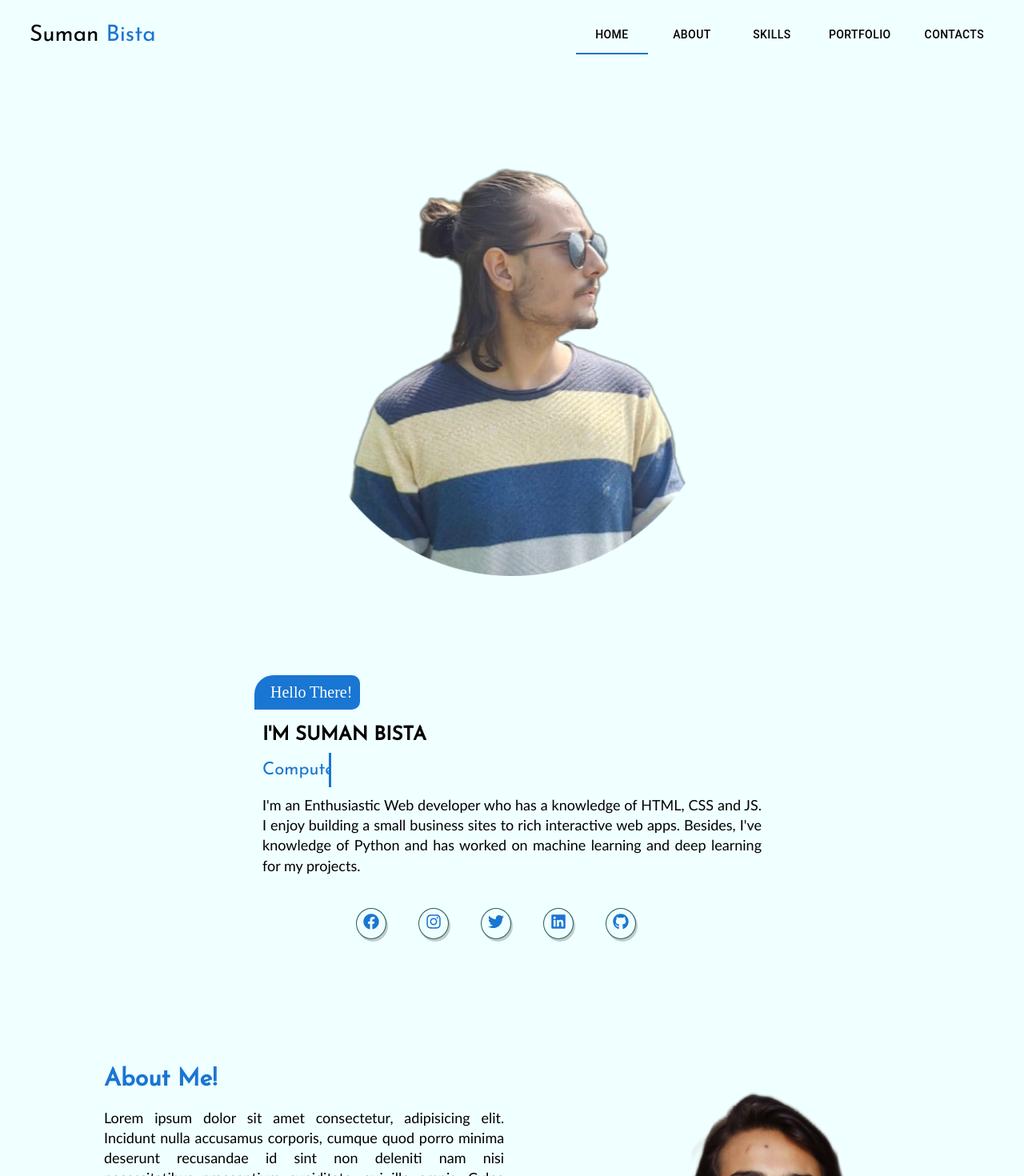
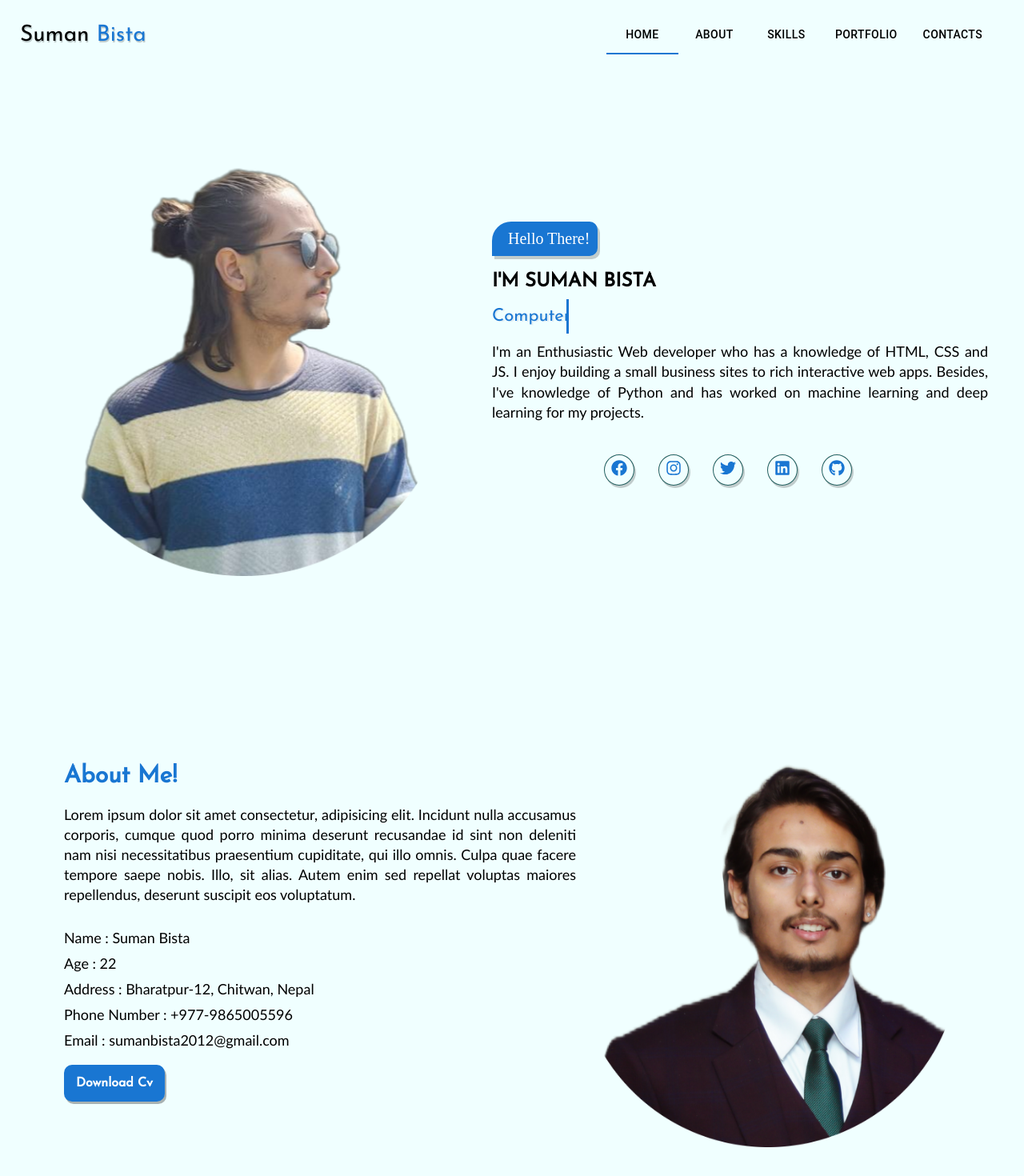
Before and after one commit to Suman-de-bista/react-portfolio, a React (Create React App) app: page / in a window 1280 px wide. Shown: the top 1470 px of the page at 80% size. Built offline with nearby package versions, Linux system fonts and the light colour scheme; the HTML template or start-up script is replaced by a standard one.

Commit message:
initial Commit

```diff
--- a/src/App.css
+++ b/src/App.css
@@ -16,10 +16,11 @@ body{
   align-items: center;
   justify-content: space-between;
   width: 100%;
-  padding: 20px 12px 0 12px;
+  padding: 20px 12px 0 0;
   position: fixed;
   /* margin-top: 10px; */
   flex-wrap: wrap;
+  /* background-color: azure; */
 
 }
 
@@ -27,16 +28,17 @@ body{
   font-size: 28px;
   font-family: 'Josefin Sans', sans-serif;
   padding-left: 25px;
+  text-shadow: 1px 2px rgba(0, 0, 0, 0.2);
 
 }
 .nav-bar-name span{
   color:#1976d2;
 }
 .nav-bar-btn{
-  margin-right: 12px;
+  margin-right: 24px;
 }
 .nav-bar-tab{
-  margin-right: 10px !important;
+  margin: 5px;
 }
 .nav-bar-tab:hover{
   background-color: #d2e0ee;
@@ -64,11 +66,11 @@ body{
 }
 .home-content{
   margin-top: 15vh;
-  padding: 0 50px;
-  width: 60%;
+  /* padding: 0 50px; */
+  width: 50%;
 }
 .content{
-  padding: 10px;
+  padding: 10px 0;
 }
 .home-content1{
   background-color: #1976d2;
@@ -81,6 +83,7 @@ body{
   color: white;
   /* border-radius: 10px 24px 0 10px; */
   border-radius: 24px 10px 10px 0;
+  box-shadow: 3px 4px rgba(0, 0, 0, 0.2);
 }
 
 .home-content2{
@@ -100,6 +103,7 @@ body{
   font-size: 22px;
   font-weight: 550;
   color: #1976d2;
+  text-shadow: 2px 1px rgba(159, 163, 197, 0.2);;
 }
 @keyframes text{
   0%{
@@ -134,7 +138,7 @@ body{
   border-radius: 50%;
   color: #1976d2;
   box-shadow: 2px 3px rgba(0,0,0,0.2);
-  margin-right: 40px;
+  margin-right: 30px;
   margin-top: 10px;
 }
 .home-content5 a:hover{
@@ -147,36 +151,42 @@ body{
 .about{
   display: flex;
   align-items: center ;
+  justify-content: center;
   width: 100%;
-  margin:30px 0;
-  padding: 50px 20px;
-
+  margin:50px 0;
+  padding: 50px 0px;
+  flex-wrap: wrap;
 }
 .about-me{
-  width: 100%;
-  padding:0 30px;
+  width: 50%;
+  /* padding:0 30px;   */
   display: flex;
   flex-direction: column;
   /* align-items: center; */
 }
 .me{
   margin-top: 20px;
-  padding-left: 80px;
-  padding-right: 30px;
+  /* padding-left: 80px;
+  padding-right: 30px; */
   /* text-align: center; */
+}
+.about-me-pic{
+  margin-top: 80px;
 }
 
 .about-me-pic img{
-  width: 80%;
+  width: 60vh;
 }
 .about-me-heading{
   color: #1976d2;
   font-size: 30px;
   font-family: 'Josefin Sans', sans-serif;
   font-weight: 600;
+  text-shadow: 2px 3  px rgba(0, 0, 0, 0.2);;
 }
 .about-me-contents{
   font-family:'Gill Sans', 'Gill Sans MT', Calibri, 'Trebuchet MS', sans-serif;
+
   font-size: 18px;
   line-height: 1.4;
 }
--- a/src/components/about.js
+++ b/src/components/about.js
@@ -2,7 +2,7 @@ import React from 'react';
 
 const About = () => {
     return (
-        <div className='about'>
+        <div className='about' id='nav-to-about'>
             <div className="about-me">
                 <div className="me about-me-heading">About Me!</div>
                 <div className="me about-me-contents" align='justify'>
--- a/src/components/contacts.js
+++ b/src/components/contacts.js
@@ -2,7 +2,7 @@ import React from 'react';
 
 const Contacts = () => {
     return (
-        <div className='contact'>
+        <div className='contact' id='nav-to-contact'>
             <div className="contact-heading">Contacts</div>
             <div className='contact-input-main'>
                 <div className="contact-input contact-name">
--- a/src/components/home.js
+++ b/src/components/home.js
@@ -4,7 +4,7 @@ import {FaFacebook,FaInstagram,FaTwitter,FaLinkedin,FaGithub} from 'react-icons/
 const Home = () => {
 
     return (
-        <div className='home'>
+        <div className='home' id='nav-to-home'>
                 <div className="home-cover">
                     <img src='images/cover.png' alt='cover'/>
                 </div>
--- a/src/components/navbar.js
+++ b/src/components/navbar.js
@@ -1,7 +1,7 @@
 import React,{useState} from 'react';
 import {Tabs,Tab,Box} from '@mui/material'
 
-const Navbar = () => {
+const Navbar = (props) => {
     const [value, setValue] = useState('one');
 
     const handleChange = (event, newValue) => {
--- a/src/components/projects.js
+++ b/src/components/projects.js
@@ -25,7 +25,7 @@ const Projects = () => {
         }
     }
     return (
-        <div className='projects'>
+        <div className='projects' id='nav-to-projects'>
             <div className="project-heading">My Portfolio</div>
             <div className="project-nav">
                 <div className='pnav'>
--- a/src/components/skills.js
+++ b/src/components/skills.js
@@ -4,7 +4,7 @@ import {FaHtml5,FaCss3Alt,FaReact,FaPython,FaGitAlt,FaJs} from 'react-icons/fa'
 
 const Skills = () => {
     return (
-        <div className='skills'>
+        <div className='skills' id='nav-to-skills'>
             <div className="skill-heading">Skills</div>
             <div className="skill-list">
                     <div className='skill-set'><FaHtml5/> <span>HTML5</span></div>
```
Lines whose indentation alone changed are shown as unchanged.
